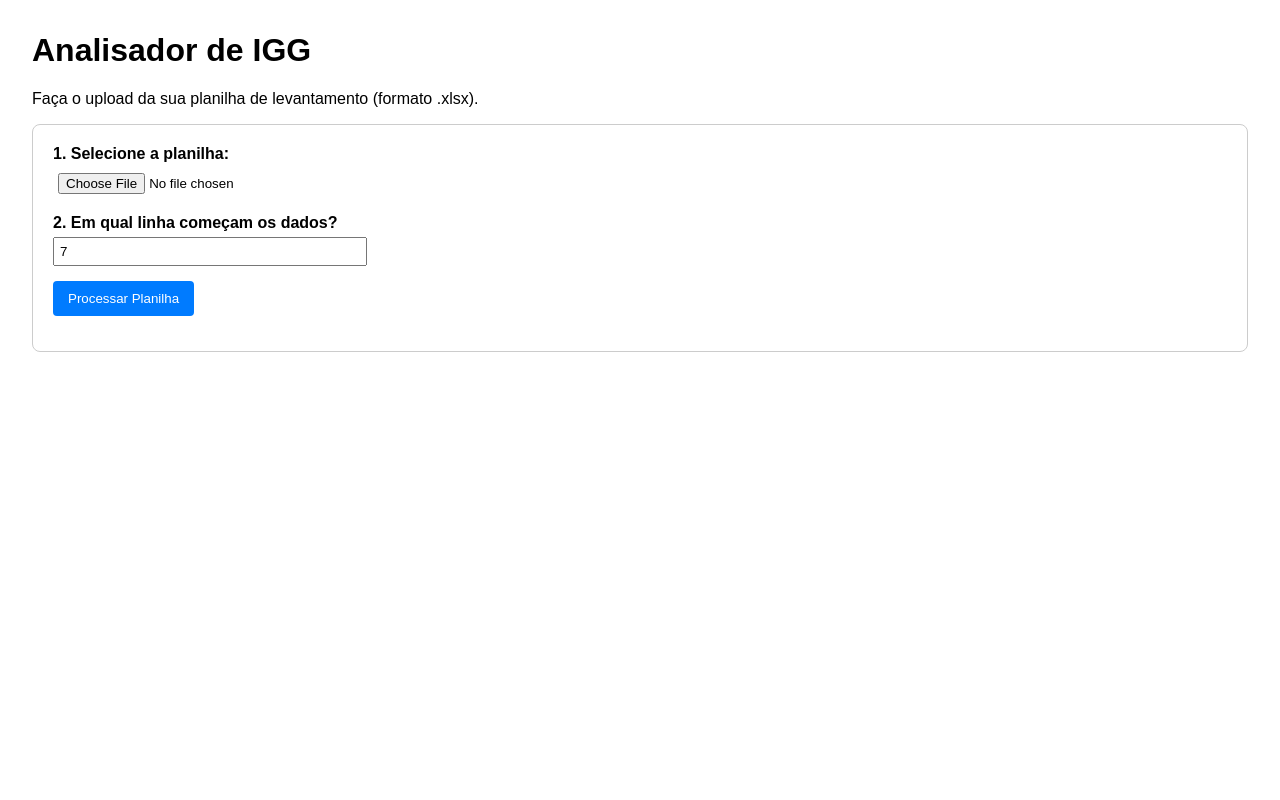
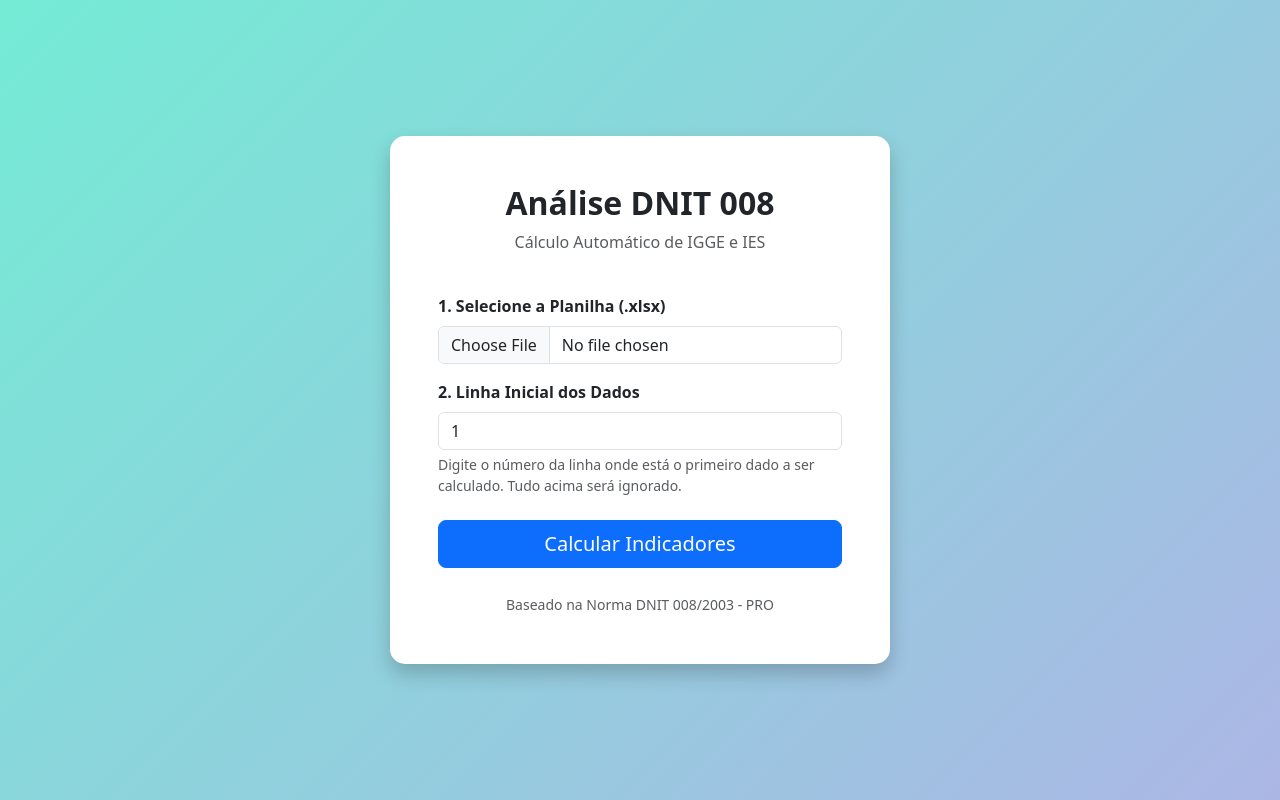
Before and after one commit to lucianoengdev/ProjetoIGG, a Flask app: page / in a window 1280 px wide. Run offline with Flask 3, Linux system fonts and the light colour scheme.

Commit message:
2.0.0 Changing Index file

```diff
--- a/templates/index.html
+++ b/templates/index.html
@@ -1,40 +1,50 @@
 <!DOCTYPE html>
 <html lang="pt-br">
 <head>
-    <meta charset="UTF-g">
+    <meta charset="UTF-8">
     <meta name="viewport" content="width=device-width, initial-scale=1.0">
-    <title>Projeto Final IGG</title>
+    <title>Sistema DNIT 008 - Upload</title>
+    <link href="https://cdn.jsdelivr.net/npm/bootstrap@5.3.0/dist/css/bootstrap.min.css" rel="stylesheet">
     <style>
-        body { font-family: sans-serif; margin: 2em; }
-        form { border: 1px solid #ccc; padding: 20px; border-radius: 8px; }
-        div { margin-bottom: 15px; }
-        label { display: block; margin-bottom: 5px; font-weight: bold; }
-        input[type="file"], input[type="number"] { width: 300px; padding: 5px; }
-        input[type="submit"] { background-color: #007bff; color: white; padding: 10px 15px; border: none; border-radius: 4px; cursor: pointer; }
+        body { background: linear-gradient(135deg, #74ebd5 0%, #ACB6E5 100%); min-height: 100vh; display: flex; align-items: center; justify-content: center; }
+        .card { border: none; border-radius: 15px; box-shadow: 0 10px 20px rgba(0,0,0,0.2); }
     </style>
 </head>
 <body>
 
-    <h1>Analisador de IGG</h1>
-    <p>Faça o upload da sua planilha de levantamento (formato .xlsx).</p>
-
-    <form action="/upload" method="POST" enctype="multipart/form-data">
-
-        <div>
-            <label for="planilha">1. Selecione a planilha:</label>
-            <input type="file" name="planilha" id="planilha" accept=".xlsx, .xls" required>
+    <div class="card p-5" style="max-width: 500px; width: 100%;">
+        <div class="text-center mb-4">
+            <h2 class="fw-bold text-dark">Análise DNIT 008</h2>
+            <p class="text-muted">Cálculo Automático de IGGE e IES</p>
         </div>
 
-        <div>
-            <label for="linha_inicial">2. Em qual linha começam os dados?</label>
-            <input type="number" name="linha_inicial" id="linha_inicial" placeholder="Ex: 7" value="7" min="1" required>
+        {% if error %}
+        <div class="alert alert-danger" role="alert">
+            {{ error }}
         </div>
+        {% endif %}
 
-        <div>
-            <input type="submit" value="Processar Planilha">
+        <form action="/" method="POST" enctype="multipart/form-data">
+            <div class="mb-3">
+                <label for="file" class="form-label fw-bold">1. Selecione a Planilha (.xlsx)</label>
+                <input class="form-control" type="file" id="file" name="file" accept=".xlsx, .xls" required>
+            </div>
+
+            <div class="mb-4">
+                <label for="linha_inicial" class="form-label fw-bold">2. Linha Inicial dos Dados</label>
+                <input type="number" class="form-control" name="linha_inicial" id="linha_inicial" placeholder="Ex: 7 (onde está a primeira estaca)" value="1" min="1" required>
+                <div class="form-text text-muted">Digite o número da linha onde está o primeiro dado a ser calculado. Tudo acima será ignorado.</div>
+            </div>
+
+            <div class="d-grid gap-2">
+                <button type="submit" class="btn btn-primary btn-lg">Calcular Indicadores</button>
+            </div>
+        </form>
+
+        <div class="mt-4 text-center">
+            <small class="text-muted">Baseado na Norma DNIT 008/2003 - PRO</small>
         </div>
-
-    </form>
+    </div>
 
 </body>
 </html>
```
